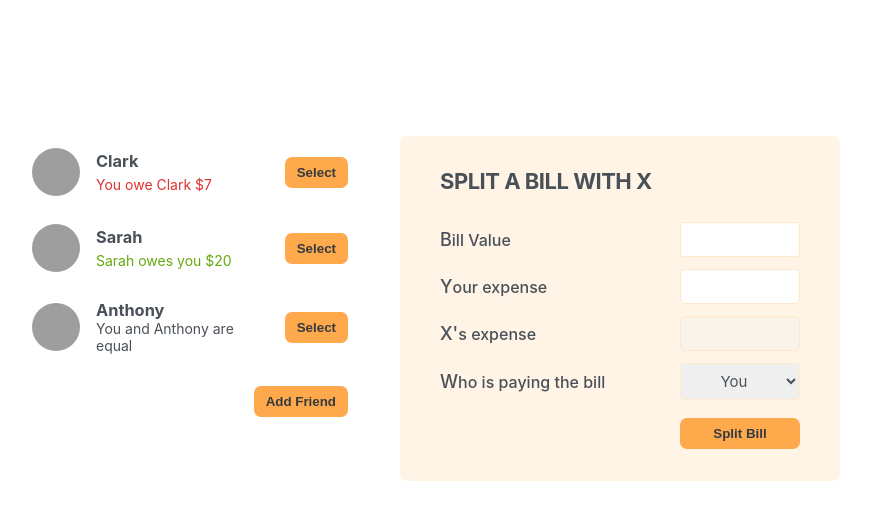
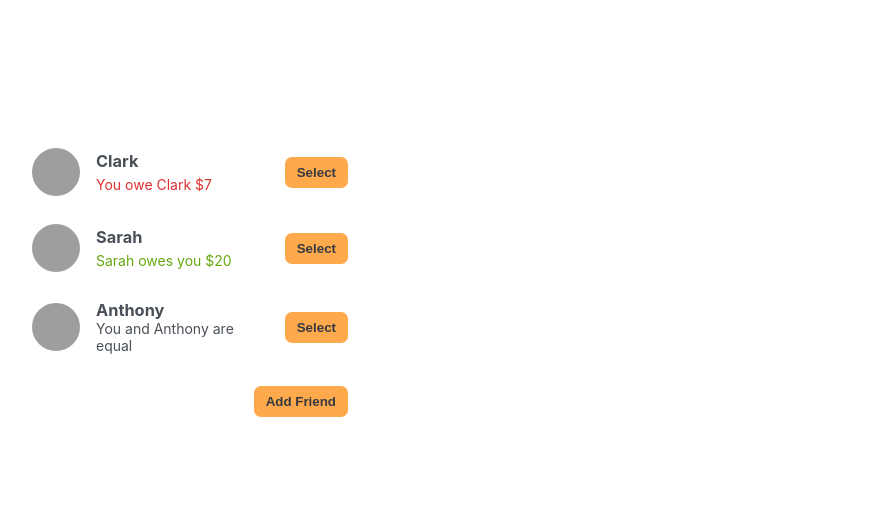
Before and after one commit to VictorDevLab/eat_n_split, a React (Create React App) app: page / in a window 1280 px wide. Shown: the top 520 px of the page, without its empty margins (210-1081 px from the left). Built offline with nearby package versions, Linux system fonts and the light colour scheme; grey boxes are pictures that could not be loaded.

Commit message:
add selected friend functionality to reflect on split form

```diff
--- a/src/App.js
+++ b/src/App.js
@@ -24,49 +24,57 @@
 export default function App() {
   const [showAddFriend, setShowAddFriend] = useState(false);
   const [friends, setFriends] = useState(initialFriends);
+  const [selectedFriend, setSelectedFriend] = useState(null);
 
   function handleAddFriend(friend) {
     setFriends((friends) => [...friends, friend]);
+    //hide the add friend form
+    setShowAddFriend(false);
+  }
+
+  function handleSelectFriend(friend) {
+    setSelectedFriend(selectedFriend ? null: friend);
   }
 
   return (
     <div className="app">
       <div className="sidebar">
-        <FriendList friends={friends}/>
+        <FriendList
+          friends={friends}
+          selectedFriend={selectedFriend}
+          onSelectFriend={handleSelectFriend}
+        />
         {showAddFriend && <AddFriendForm onAddFriend={handleAddFriend} />}
         {/* you don't have to use the same name you used in useState() above */}
         <Button onClick={() => setShowAddFriend((open) => !open)}>
           {showAddFriend ? "close" : "Add Friend"}
         </Button>
       </div>
-      <FormSplitBill />
+      {selectedFriend && <FormSplitBill selectedFriend={selectedFriend} />}
     </div>
   );
 }
 
-function FriendList({friends}) {
+function FriendList({ friends, selectedFriend, onSelectFriend }) {
   const friendsList = friends;
 
   return (
     <ul>
       {friendsList.map((friend) => (
-        <Friend friend={friend} key={friend.id} />
+        <Friend
+          friend={friend}
+          key={friend.id}
+          selectedFriend={selectedFriend}
+          onSelectFriend={onSelectFriend}
+        />
       ))}
     </ul>
   );
 }
 
-function Button({ onClick, children }) {
+function Friend({ friend, selectedFriend, onSelectFriend }) {
   return (
-    <button onClick={onClick} className="button">
-      {children}
-    </button>
-  );
-}
-
-function Friend({ friend }) {
-  return (
-    <li>
+    <li className={selectedFriend?.id === friend.id ? "selected" : ""}>
       <img src={friend.image} alt={friend.name} />
       <h3 className="h3">{friend.name}</h3>
 
@@ -83,12 +91,14 @@
       )}
       {friend.balance === 0 && <p>You and {friend.name} are equal</p>}
 
-      <Button>Select</Button>
+      <Button onClick={() => onSelectFriend(friend)}>
+        {selectedFriend?.id === friend.id ? "close " : "Select"}
+      </Button>
     </li>
   );
 }
 
-function AddFriendForm({onAddFriend}) {
+function AddFriendForm({ onAddFriend }) {
   const [name, setName] = useState("");
   const [image, setImage] = useState("https://i.pravatar.cc/48");
 
@@ -129,26 +139,34 @@
   );
 }
 
-function FormSplitBill() {
+function FormSplitBill({ selectedFriend }) {
   return (
     <form className="form-split-bill">
-      <h2>Split a bill with X</h2>
+      <h2>Split a bill with {selectedFriend.name}</h2>
       <label>Bill Value</label>
       <input type="text"></input>
 
       <label>Your expense</label>
       <input type="text"></input>
 
-      <label>X's expense</label>
+      <label>{selectedFriend.name} expense</label>
       <input type="text" disabled></input>
 
       <label>Who is paying the bill</label>
       <select>
         <option value="you">You</option>
-        <option value="friend">Friend</option>
+        <option value={selectedFriend.balance}>{selectedFriend.name}</option>
       </select>
 
       <Button>Split Bill</Button>
     </form>
   );
 }
+
+function Button({ onClick, children }) {
+  return (
+    <button onClick={onClick} className="button">
+      {children}
+    </button>
+  );
+}
```
